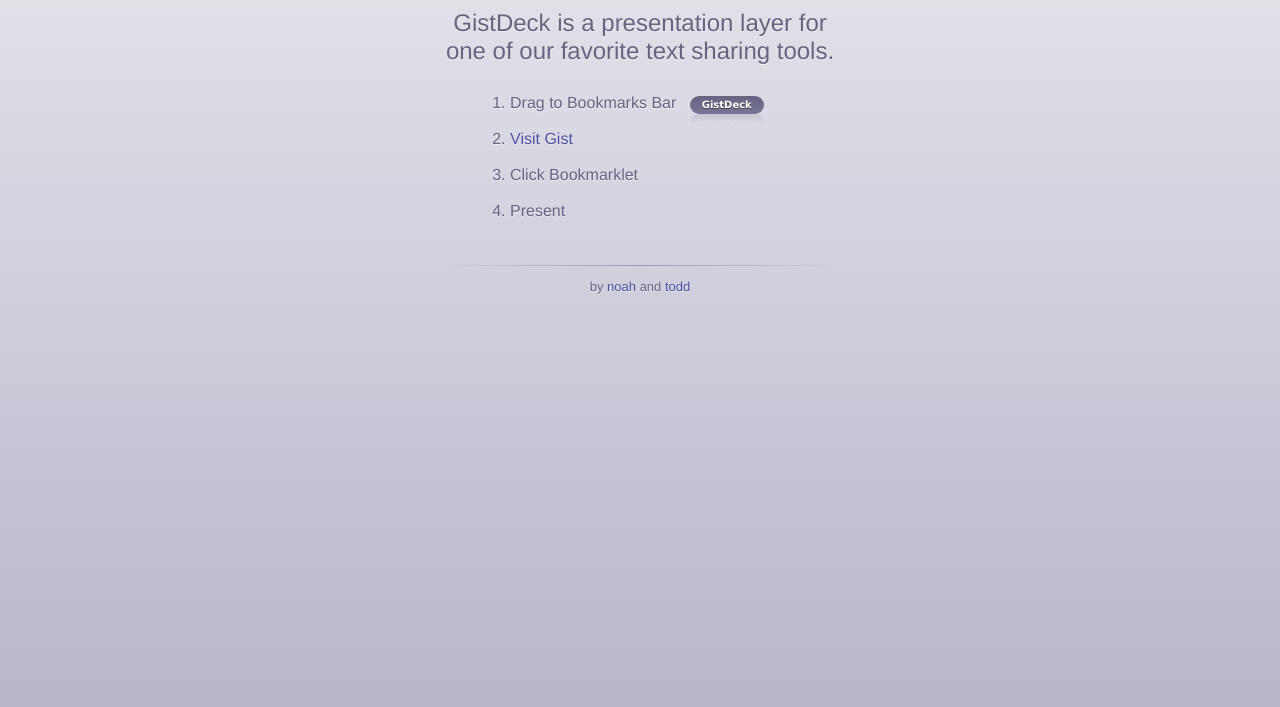
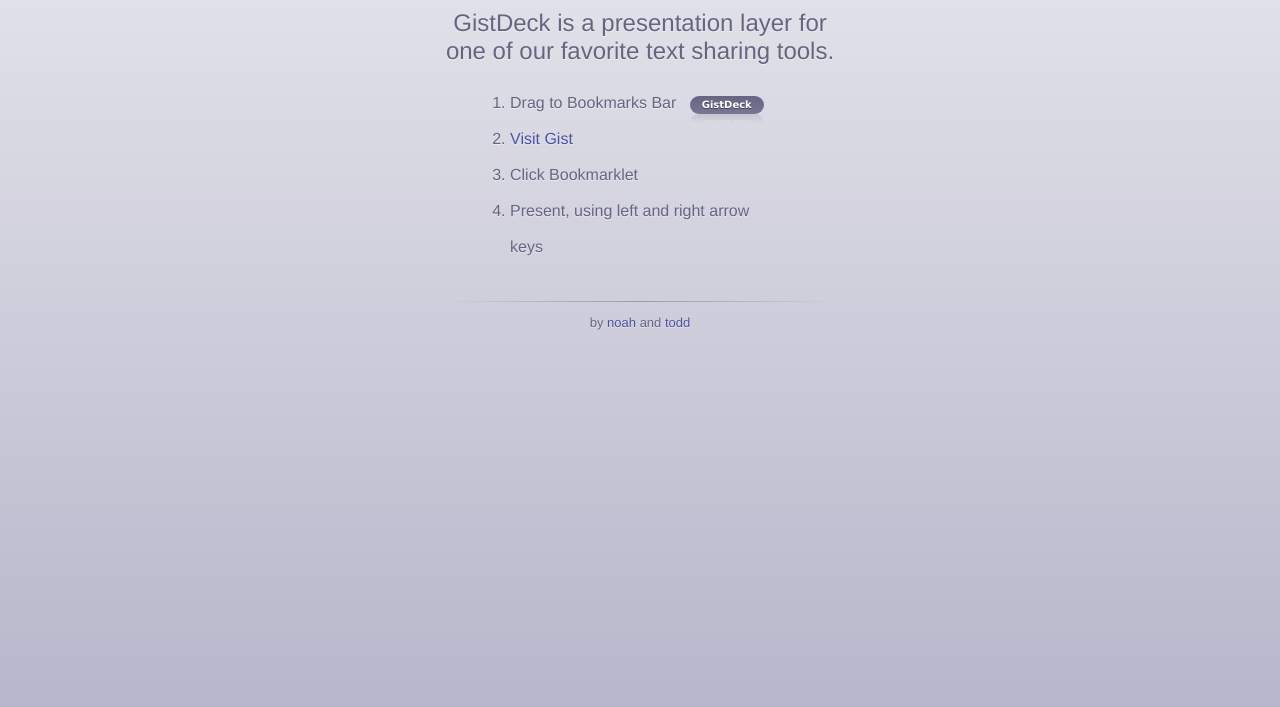
Before and after one commit to nzoschke/gistdeck, a plain HTML site: page index.html in a window 1280 px wide. Shown: the part 93-800 px from the top of the page. Drawn offline with Linux system fonts and the light colour scheme.

Commit message:
document controls

```diff
--- a/index.html
+++ b/index.html
@@ -121,7 +121,7 @@
         <a href="https://gist.github.com/b273f7a3089b1a238f5a">Visit Gist</a>
       </li>
       <li>Click Bookmarklet</li>
-      <li>Present</li>
+      <li>Present, using left and right arrow keys</li>
     </ol>
     <hr/>
     <p class="by">
```
Also changed, not shown: Readme.md.
